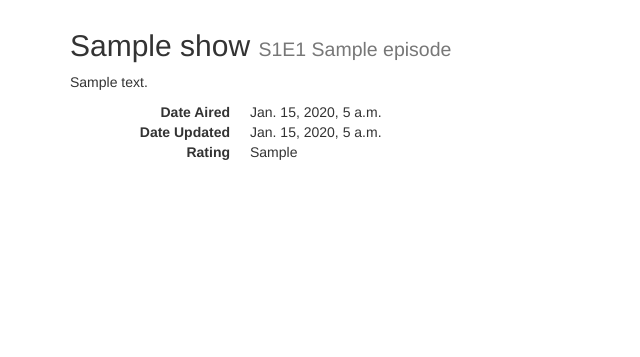
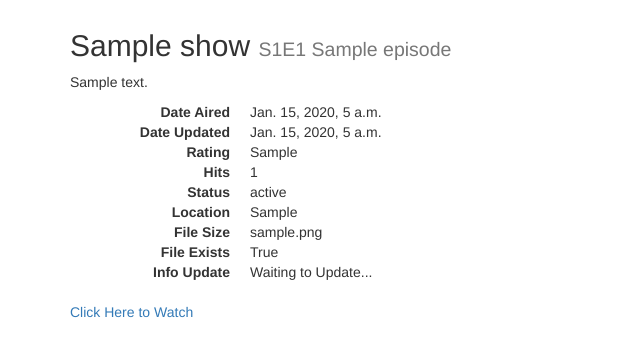
Before and after one commit to artschwagerb/axolotl, a Django app: template tv/templates/tv_episode.html in a window 1280 px wide. Shown: the part 51-408 px from the top of the page, without its empty margins (0-640 px from the left). Run offline with Django 3.2, Linux system fonts and the light colour scheme; tables that the repository leaves empty hold one stand-in row (values such as "Sample post"); the template is opened without the code that fills it: values that come from a table or form of the project are taken from there, most other values are stand-ins (such as "Sample title", 1, 10 or a date in 2020); some libraries are stand-ins or nearby versions.

Commit message:
displayed additional information for the episode

```diff
--- a/tv/templates/tv_episode.html
+++ b/tv/templates/tv_episode.html
@@ -12,6 +12,22 @@
     <dd>{{ episode.date_updated }}</dd>
   <dt>Rating</dt>
     <dd>{{ episode.rating }}</dd>
+  <dt>Hits</dt>
+    <dd>{{ episode.hits }}</dd>
+  <dt>Status</dt>
+    <dd>{{ episode.status }}</dd>
+  <dt>Location</dt>
+    <dd>{{ episode.location }}</dd>
+  <dt>File Size</dt>
+    <dd>{{ episode.file_size }}</dd>
+  <dt>File Exists</dt>
+    <dd>{{ episode.file_exists }}</dd>
+  <dt>Info Update</dt>
+  	{% if episode.info_update %}
+    <dd>Waiting to Update...</dd>
+    {% else %}
+    <dd><a class="btn btn-primary" href="{% url "tv-episode-update" pk=episode.id %}"><span class="glyphicon glyphicon-refresh"></span> Update Episode Information</a></dd>
+    {% endif %}
 </dl>
-
+<a href="{{ protected_url }}">Click Here to Watch</a>
 {% endblock %}
```
